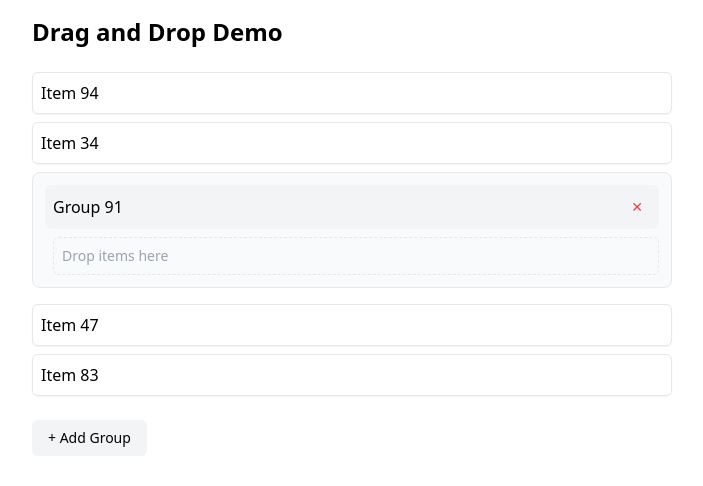
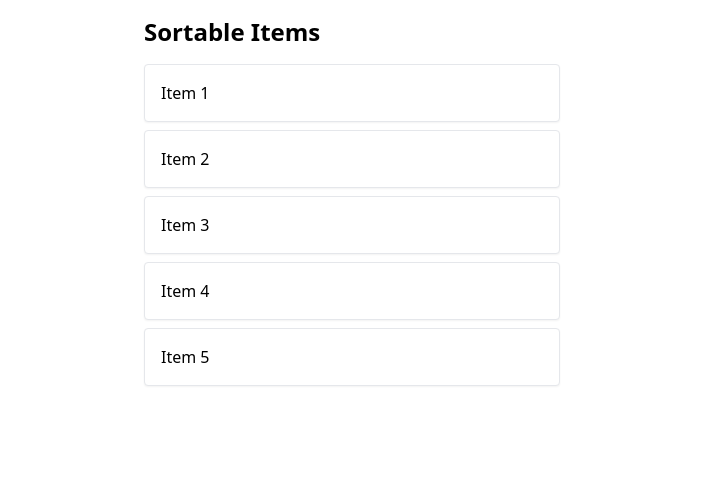
Before and after one commit to ethanmick/prototypes, a React (Vite) app in the folder drag-n-drop-01/: page / in a window 1280 px wide. Shown: the top 486 px of the page, without its empty margins (288-991 px from the left). Built offline with nearby package versions, Linux system fonts and the light colour scheme.

Commit message:
feat: v7 step 1
Sortable list

```diff
--- a/drag-n-drop-01/src/App.tsx
+++ b/drag-n-drop-01/src/App.tsx
@@ -1,4 +1,4 @@
-import DragNDropDemo from './demos/v6'
+import DragNDropDemo from './demos/v7'
 
 function App() {
   return <DragNDropDemo />
--- /dev/null
+++ b/drag-n-drop-01/src/demos/v7.tsx
@@ -0,0 +1,105 @@
+import {
+  closestCenter,
+  DndContext,
+  DragEndEvent,
+  KeyboardSensor,
+  PointerSensor,
+  useSensor,
+  useSensors,
+} from '@dnd-kit/core'
+import {
+  arrayMove,
+  SortableContext,
+  sortableKeyboardCoordinates,
+  useSortable,
+  verticalListSortingStrategy,
+} from '@dnd-kit/sortable'
+import { CSS } from '@dnd-kit/utilities'
+import React, { useState } from 'react'
+
+// Define item type
+interface Item {
+  id: string
+  content: string
+}
+
+// SortableItem component
+const SortableItem: React.FC<{ item: Item }> = ({ item }) => {
+  const { attributes, listeners, setNodeRef, transform, transition } =
+    useSortable({ id: item.id })
+
+  const style = {
+    transform: CSS.Transform.toString(transform),
+    transition,
+  }
+
+  return (
+    <div
+      ref={setNodeRef}
+      style={style}
+      {...attributes}
+      {...listeners}
+      className="p-4 mb-2 bg-white border border-gray-200 rounded shadow-sm cursor-grab"
+    >
+      {item.content}
+    </div>
+  )
+}
+
+// Main component
+const DragAndDropDemo = () => {
+  // Initial items
+  const [items, setItems] = useState<Item[]>([
+    { id: '1', content: 'Item 1' },
+    { id: '2', content: 'Item 2' },
+    { id: '3', content: 'Item 3' },
+    { id: '4', content: 'Item 4' },
+    { id: '5', content: 'Item 5' },
+  ])
+
+  // Configure sensors for mouse/touch and keyboard
+  const sensors = useSensors(
+    useSensor(PointerSensor),
+    useSensor(KeyboardSensor, {
+      coordinateGetter: sortableKeyboardCoordinates,
+    })
+  )
+
+  // Handle drag end event
+  const handleDragEnd = (event: DragEndEvent) => {
+    const { active, over } = event
+
+    if (over && active.id !== over.id) {
+      setItems((items) => {
+        const oldIndex = items.findIndex((item) => item.id === active.id)
+        const newIndex = items.findIndex((item) => item.id === over.id)
+
+        return arrayMove(items, oldIndex, newIndex)
+      })
+    }
+  }
+
+  return (
+    <div className="p-4 max-w-md mx-auto">
+      <h1 className="text-2xl font-bold mb-4">Sortable Items</h1>
+      <DndContext
+        sensors={sensors}
+        collisionDetection={closestCenter}
+        onDragEnd={handleDragEnd}
+      >
+        <SortableContext
+          items={items.map((item) => item.id)}
+          strategy={verticalListSortingStrategy}
+        >
+          <div className="space-y-2">
+            {items.map((item) => (
+              <SortableItem key={item.id} item={item} />
+            ))}
+          </div>
+        </SortableContext>
+      </DndContext>
+    </div>
+  )
+}
+
+export default DragAndDropDemo
```
